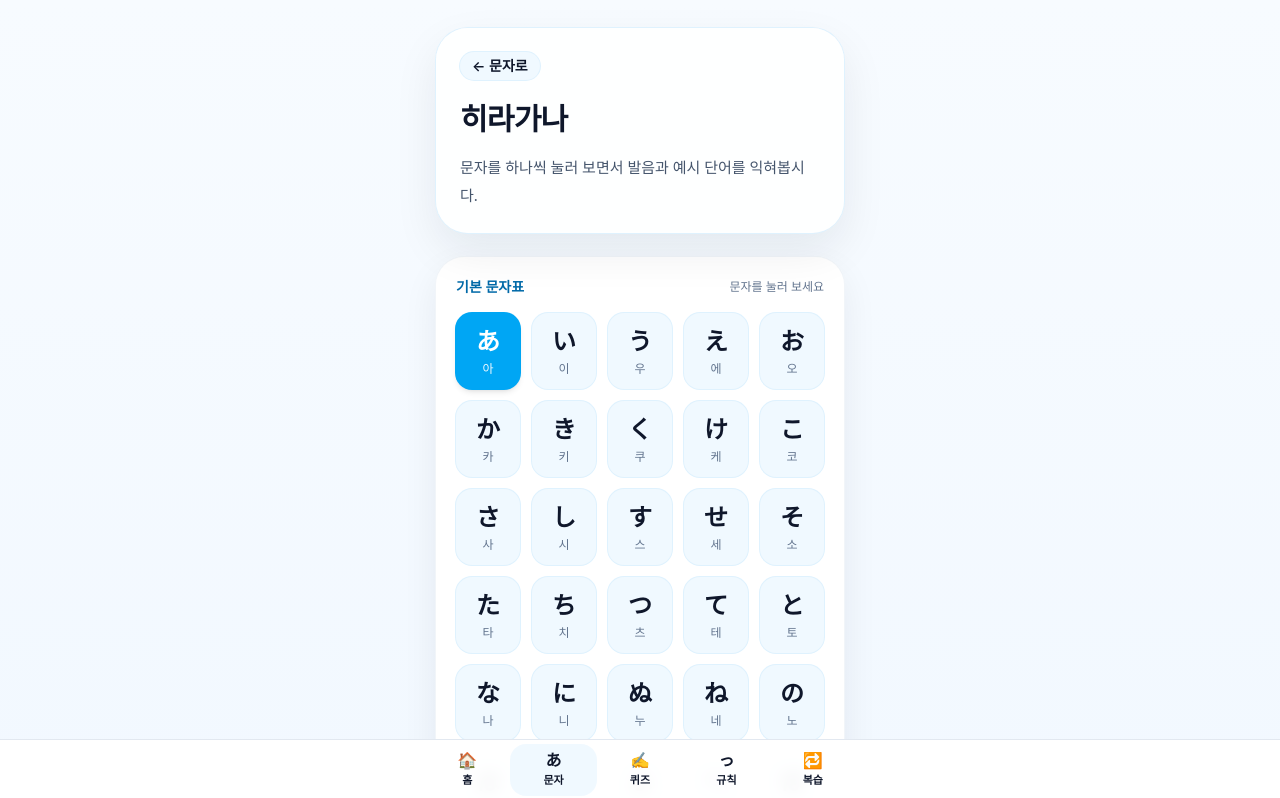
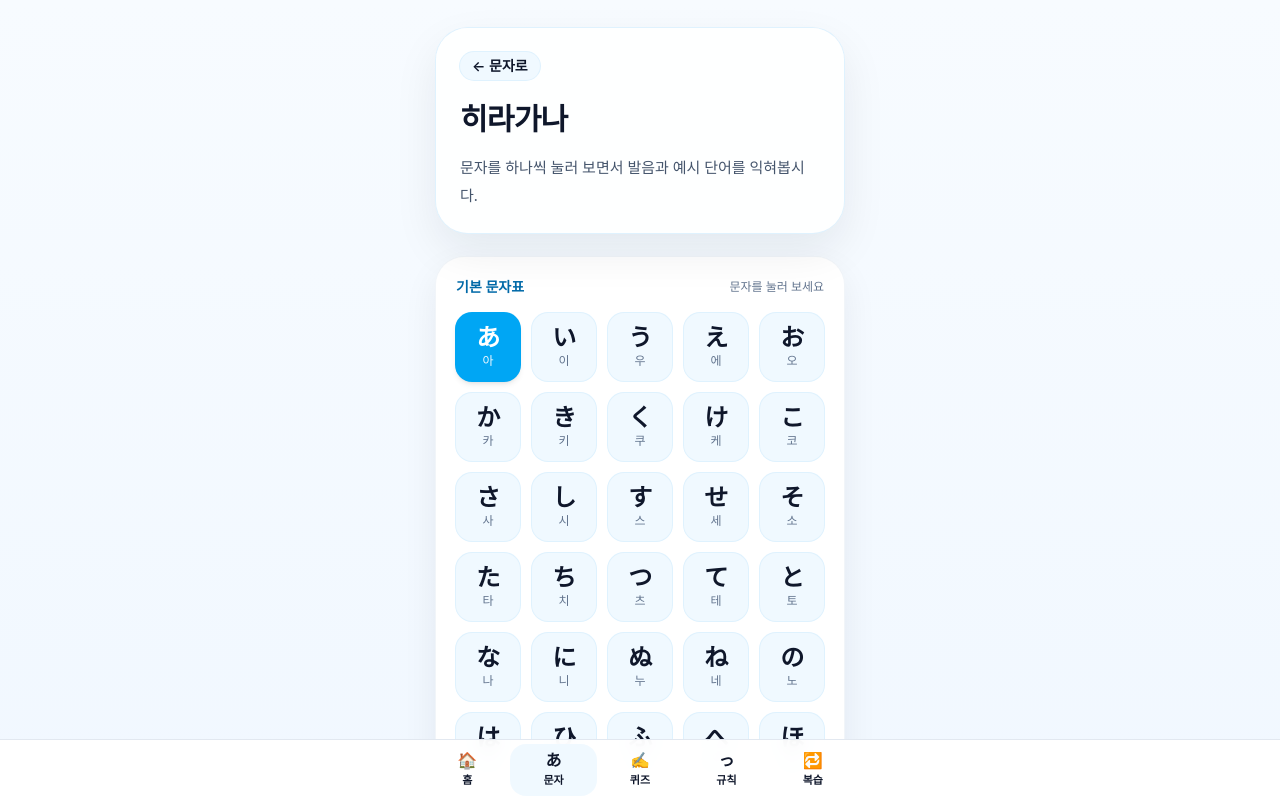
Before and after one commit to hotena0727/kana, a Next.js app: page /hiragana in a window 1280 px wide. Shown: the top 798 px of the page. Built offline with nearby package versions, Linux system fonts and the light colour scheme.

Commit message:
Fix kana card text sizing for combined kana

```diff
--- a/app/hiragana/page.tsx
+++ b/app/hiragana/page.tsx
@@ -8,6 +8,15 @@ import type { KanaItem } from "@/lib/types";
 
 const hiraganaList = hiraganaData as KanaItem[];
 const SPEED_OPTIONS = [2000, 3000, 5000];
+
+function getKanaCharClass(char: string) {
+  const isCombinedKana = (char || "").length >= 2;
+
+  return [
+    "font-bold leading-none whitespace-nowrap tracking-tight",
+    isCombinedKana ? "text-[18px]" : "text-2xl",
+  ].join(" ");
+}
 
 function speakJapanese(text: string) {
   if (typeof window === "undefined" || !("speechSynthesis" in window)) return;
@@ -153,13 +162,13 @@ export default function HiraganaPage() {
                     scrollToDetail();
                   }}
                   className={[
-                    "rounded-2xl p-3 text-center ring-1 transition",
+                    "rounded-2xl px-2 py-3 text-center ring-1 transition",
                     isSelected
                       ? "bg-sky-500 text-white ring-sky-500 shadow-md"
                       : "bg-sky-50 text-slate-900 ring-sky-100 hover:bg-sky-100",
                   ].join(" ")}
                 >
-                  <div className="text-2xl font-bold">{item.char}</div>
+                  <div className={getKanaCharClass(item.char)}>{item.char}</div>
                   <div
                     className={[
                       "mt-1 text-xs font-medium",
--- a/app/katakana/page.tsx
+++ b/app/katakana/page.tsx
@@ -8,6 +8,15 @@ import type { KanaItem } from "@/lib/types";
 
 const katakanaList = katakanaData as KanaItem[];
 const SPEED_OPTIONS = [2000, 3000, 5000];
+
+function getKanaCharClass(char: string) {
+  const isCombinedKana = (char || "").length >= 2;
+
+  return [
+    "font-bold leading-none whitespace-nowrap tracking-tight",
+    isCombinedKana ? "text-[18px]" : "text-2xl",
+  ].join(" ");
+}
 
 function speakJapanese(text: string) {
   if (typeof window === "undefined" || !("speechSynthesis" in window)) return;
@@ -153,13 +162,13 @@ export default function KatakanaPage() {
                     scrollToDetail();
                   }}
                   className={[
-                    "rounded-2xl p-3 text-center ring-1 transition",
+                    "rounded-2xl px-2 py-3 text-center ring-1 transition",
                     isSelected
                       ? "bg-sky-500 text-white ring-sky-500 shadow-md"
                       : "bg-sky-50 text-slate-900 ring-sky-100 hover:bg-sky-100",
                   ].join(" ")}
                 >
-                  <div className="text-2xl font-bold">{item.char}</div>
+                  <div className={getKanaCharClass(item.char)}>{item.char}</div>
                   <div
                     className={[
                       "mt-1 text-xs font-medium",
```
